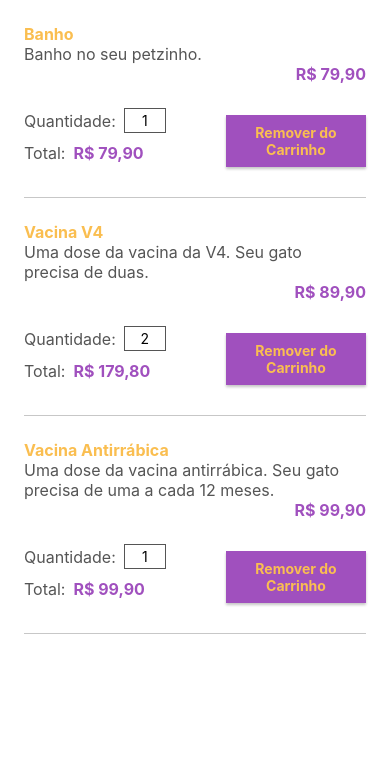
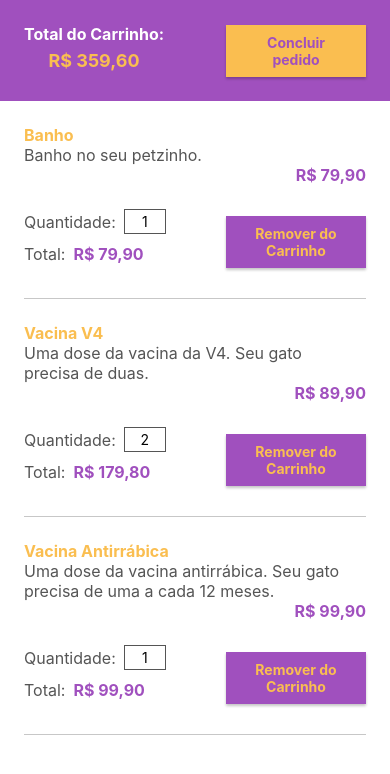
Before and after one commit to lia-dias/gatito-petshop-alura, a React Native app: screen / in a window 390 px wide. Shown: the top 774 px of the page. Built offline with nearby package versions, Linux system fonts and the light colour scheme.

Commit message:
Add StatusCarrinho

```diff
--- /dev/null
+++ b/src/components/StatusCarrinho/estilo.js
@@ -0,0 +1,31 @@
+import { StyleSheet } from 'react-native';
+import { cores } from '../../estilos';
+
+export default StyleSheet.create({
+  conteudo: {
+    backgroundColor: cores.roxo,
+    flexDirection: 'row',
+    justifyContent: 'space-around',
+    alignItems: 'center',
+    flexWrap: 'wrap',
+    padding: 24,
+  },
+  total: {
+    alignItems: 'center',
+  },
+  descricao: {
+    fontSize: 16,
+    color: cores.claro,
+    fontWeight: 'bold',
+  },
+  valor: {
+    fontSize: 18,
+    fontWeight: 'bold',
+    marginVertical: 6,
+    color: cores.laranja,
+  },
+  botao: {
+    flexGrow: 1,
+    alignItems: 'flex-end',
+  },
+});
--- /dev/null
+++ b/src/components/StatusCarrinho/index.js
@@ -0,0 +1,25 @@
+import { View, Text } from 'react-native';
+import Botao from '../Botao';
+import estilo from './estilo';
+
+export default function StatusCarrinho({ total }) {
+    return (
+        <View style={estilo.conteudo}>
+            <View style={estilo.total}>
+                <Text style={estilo.descricao}>Total do Carrinho:</Text>
+                <Text style={estilo.valor}>{
+                    Intl.NumberFormat('pt-BR', {
+                        style: 'currency',
+                        currency: 'BRL'
+                    }).format(total)
+                }</Text>
+            </View>
+            <View style={estilo.botao}>
+                <Botao
+                    valor='Concluir pedido'
+                    estiloInvertido
+                />
+            </View>
+        </View>
+    )
+}
--- a/src/telas/Carrinho/index.js
+++ b/src/telas/Carrinho/index.js
@@ -1,4 +1,5 @@
 import { FlatList } from 'react-native';
+import StatusCarrinho from '../../components/StatusCarrinho';
 import TelaPadrao from '../../components/TelaPadrao';
 import Item from './Item';
 
@@ -31,8 +32,16 @@ function renderServico ({ item }) {
 }
 
 export default function Carrinho() {
+
+    const total = servicos.reduce((soma, { preco, quantidade }) => {
+        return soma + preco * quantidade
+    }, 0);
+
     return (
         <TelaPadrao>
+        <StatusCarrinho
+            total={total}
+        />
         <FlatList
             data={servicos}
             renderItem={renderServico}
```
